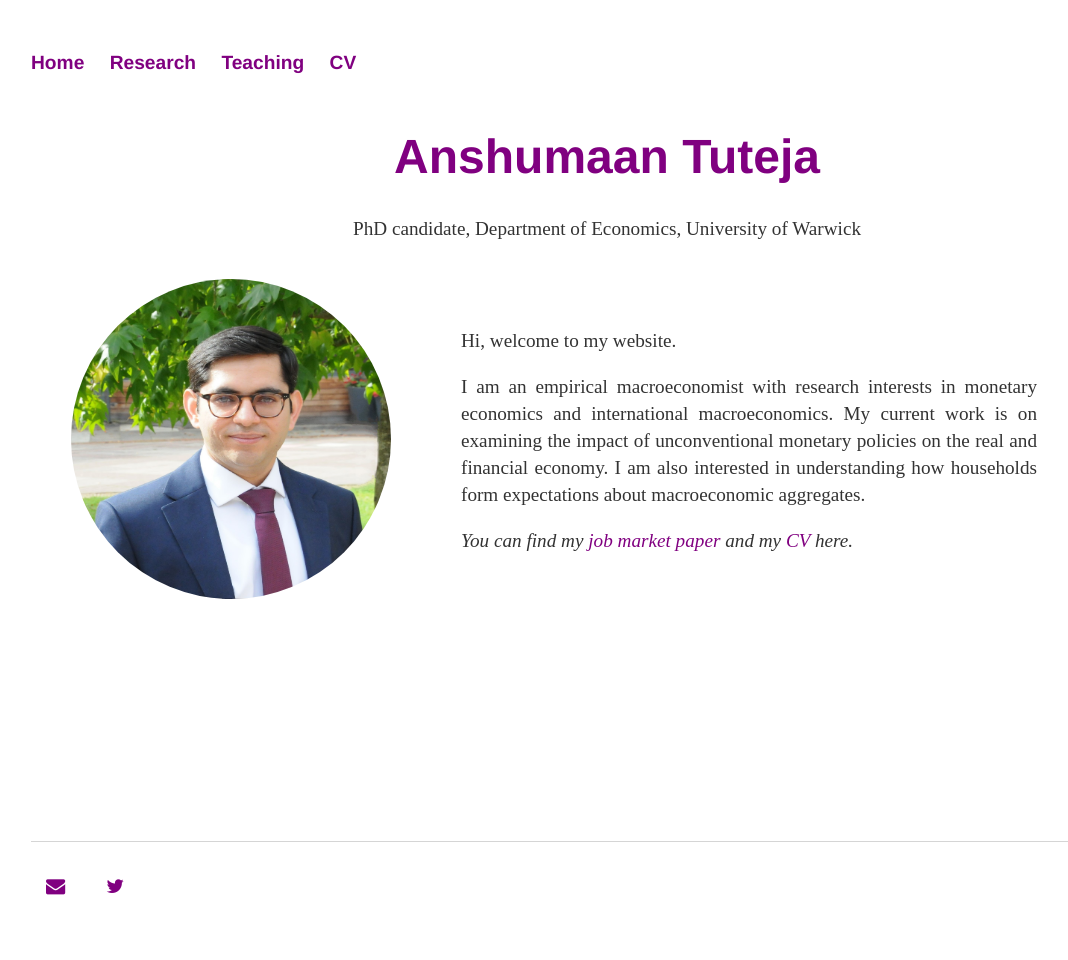
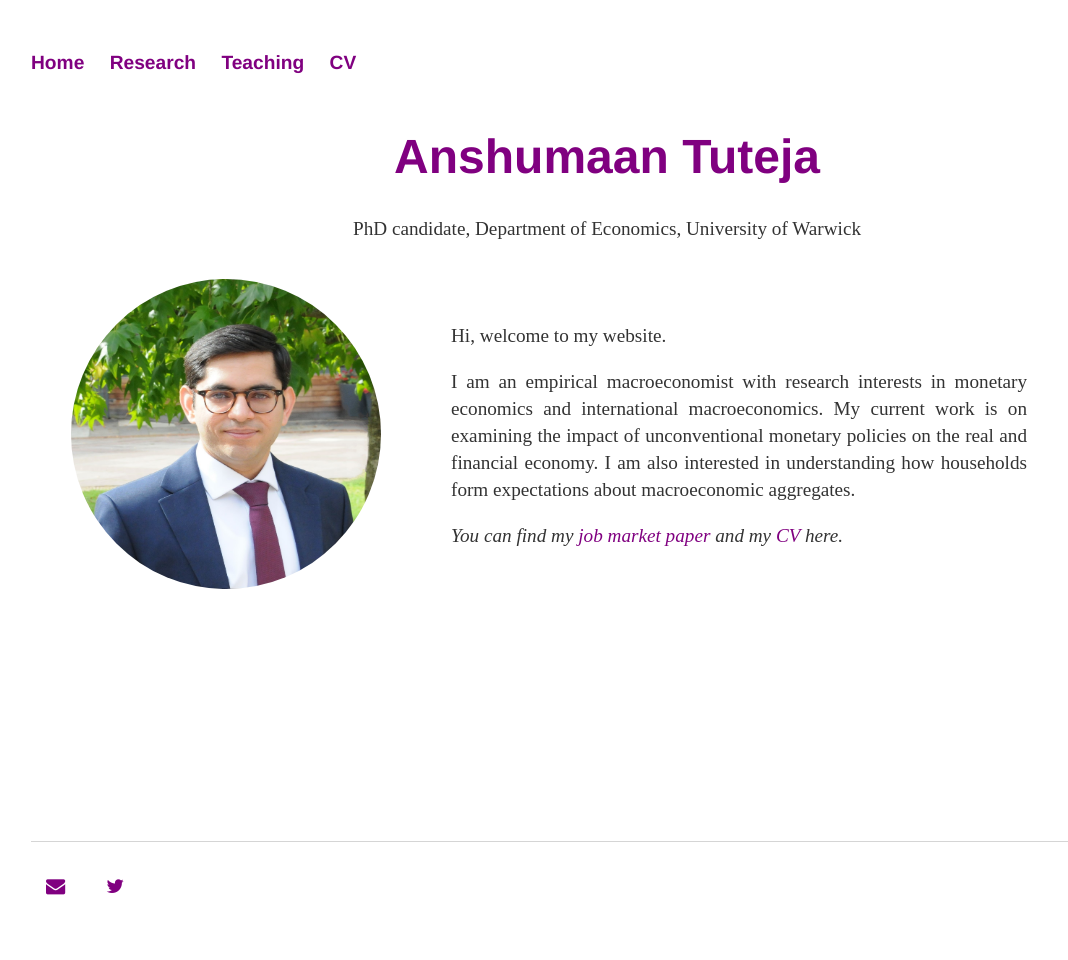
Before and after one commit to anshumaan-tuteja/anshumaan-tuteja.github.io, a Jekyll site: the page built from index.html, in a window 1280 px wide. Shown: the whole page, without its empty margins (33-1101 px from the left). Built offline with Jekyll 4.4.1, drawn with Linux system fonts in a browser that asks for light colours.

Commit message:
Photo size
Seems a bit stretched, reducing by 10px

```diff
--- a/css/main.css
+++ b/css/main.css
@@ -163,8 +163,8 @@ body {
 }
 
 .homepageContent img {
-    width: 320px;
-    height: 320px;
+    width: 310px;
+    height: 310px;
     border-radius: 50%;
     maegin-left: 30px;
     margin-right: 30px;
```
